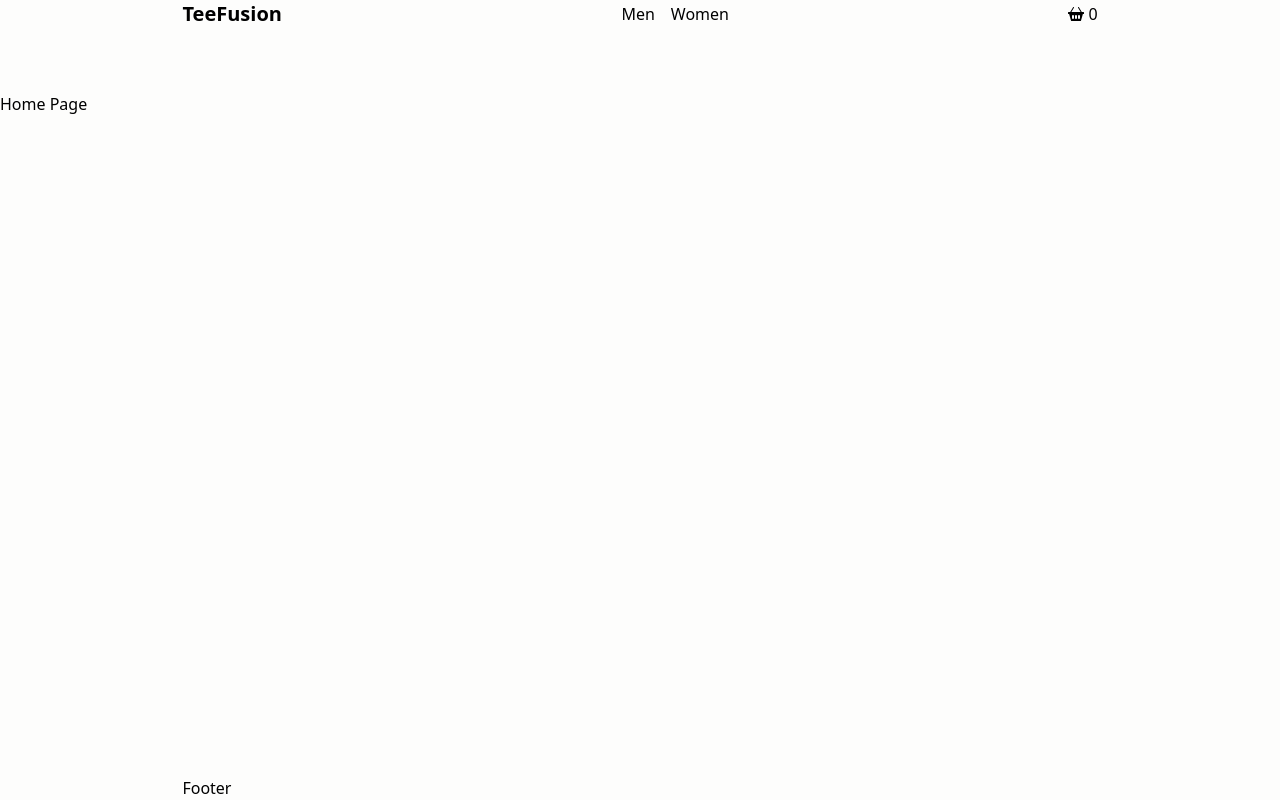
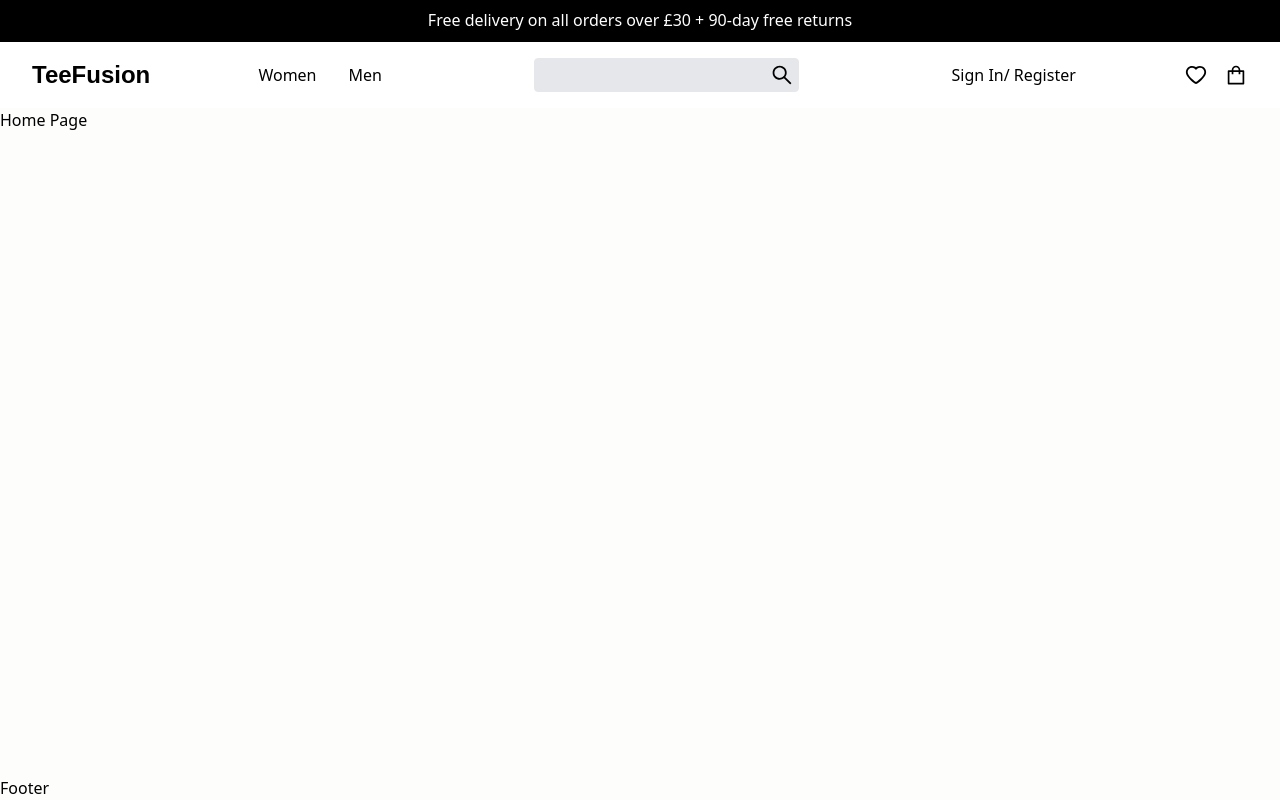
Before and after one commit to OscarSoanes/shopping-cart, a React (Create React App) app: page / in a window 1280 px wide. Built offline with nearby package versions, Linux system fonts and the light colour scheme.

Commit message:
Header Designed for desktop design

```diff
--- a/src/App.tsx
+++ b/src/App.tsx
@@ -4,11 +4,13 @@ import { HashRouter as Router, Routes, Route } from "react-router-dom";
 import HomePage from "./components/Home";
 import { Shop } from "./components/Shop";
 import { NoPage } from "./components/NoPage";
+import { Promo } from "./components/Promo";
 
 function App() {
   return (
     <div className='app bg-background'>
       <Router>
+        <Promo />
         <Header />
         <Routes>
           <Route path='/shop' element={<Shop type='all' />} />
--- a/src/components/Header.tsx
+++ b/src/components/Header.tsx
@@ -1,28 +1,59 @@
 import { useState } from "react";
 import { HeaderLink } from "./HeaderLink";
-import { BsFillBasket2Fill } from "react-icons/bs";
-import { RxHamburgerMenu } from "react-icons/rx";
+import { Link } from "react-router-dom";
+
+import {
+  AiOutlineSearch,
+  AiOutlineHeart,
+  AiOutlineShopping,
+} from "react-icons/ai";
+
+import { TbListSearch } from "react-icons/tb";
+
 export default function Header() {
   const [showMobile, setShowMobile] = useState(false);
 
   return (
-    <header className='flex justify-between gap-2 items-center'>
-      <h1 className='text-xl font-bold'>TeeFusion</h1>
+    <header className='flex justify-between px-8 gap-8 items-center bg-white py-4'>
+      <TbListSearch className='sm:hidden' />
 
-      <RxHamburgerMenu
-        className='sm:hidden'
-        onClick={() => setShowMobile(!showMobile)}
-      />
+      <Link to='/' className='font-oswald font-extrabold text-2xl'>
+        TeeFusion
+      </Link>
 
-      <div className={`${showMobile ? "flex" : "hidden"} sm:flex gap-4`}>
-        <HeaderLink to='shop/men' text='Men' />
-        <HeaderLink to='shop/women' text='Women' />
-      </div>
+      <nav className='flex justify-around grow items-center'>
+        <div className='flex gap-8'>
+          <HeaderLink to='/shop/women' text='Women' />
+          <HeaderLink to='/shop/men' text='Men' />
+        </div>
 
-      <div className='flex items-center gap-1'>
-        <BsFillBasket2Fill />
-        <p>0</p>
-      </div>
+        <form className='border bg-gray-200 flex p-1 rounded focus-within:outline outline-black outline-2'>
+          <label htmlFor='search'>
+            <span className='hidden'>Search Product</span>
+            <input
+              type='text'
+              name='search'
+              id='search'
+              className='bg-gray-200 focus:outline-none'
+            />
+          </label>
+
+          <button type='submit'>
+            <AiOutlineSearch className='header-icon' />
+          </button>
+        </form>
+
+        <button className='not-built'>Sign In/ Register</button>
+      </nav>
+
+      <nav className='flex gap-4'>
+        <button className='not-built' aria-label='Wishlist'>
+          <AiOutlineHeart className='header-icon' />
+        </button>
+        <button aria-label='Basket'>
+          <AiOutlineShopping className='header-icon' />
+        </button>
+      </nav>
     </header>
   );
 }
--- a/src/components/HeaderLink.tsx
+++ b/src/components/HeaderLink.tsx
@@ -1,5 +1,9 @@
 import { Link } from "react-router-dom";
 
 export function HeaderLink({ to, text }: { to: string; text: string }) {
-  return <Link to={to}>{text}</Link>;
+  return (
+    <Link to={to} className=''>
+      {text}
+    </Link>
+  );
 }
--- a/src/style.css
+++ b/src/style.css
@@ -1,6 +1,7 @@
 @tailwind base;
 @tailwind components;
 @tailwind utilities;
+@import url('https://fonts.googleapis.com/css2?family=Oswald:wght@700&display=swap');
 
 html, body {
   height: 100svh;
@@ -13,11 +14,13 @@ html, body {
 
 .app {
   display: grid;
-  grid-template-rows: min-content 1fr min-content;
-  gap: 4rem;
+  grid-template-rows: max-content min-content 1fr min-content;
 }
 
-header, main, footer {
-  width: min(100ch, calc(100% - 2rem));
-  margin-inline: auto;
+.header-icon {
+  @apply w-6 h-6;
 }
+
+.not-built {
+  @apply cursor-not-allowed;
+}
--- a/tailwind.config.js
+++ b/tailwind.config.js
@@ -9,6 +9,9 @@ module.exports = {
         primaryButton: "#533d66",
         secondaryButton: "#e5e5e0",
         container: "#ffffff"
+      },
+      fontFamily: {
+        'oswald': ['Oswald', 'sans-serif']
       }
     },
   },
```
